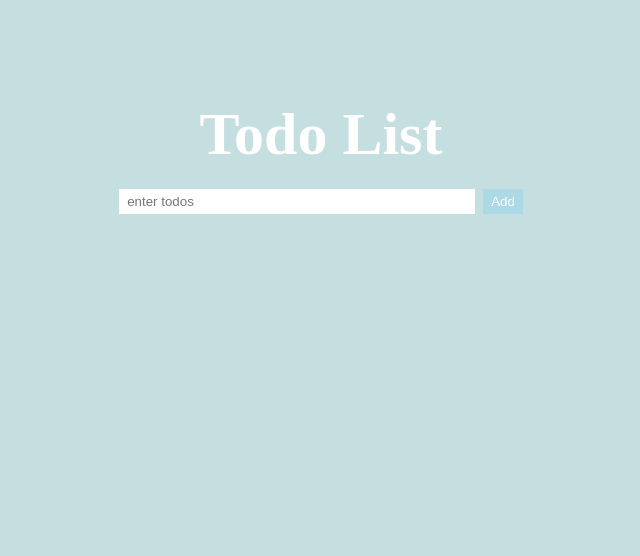
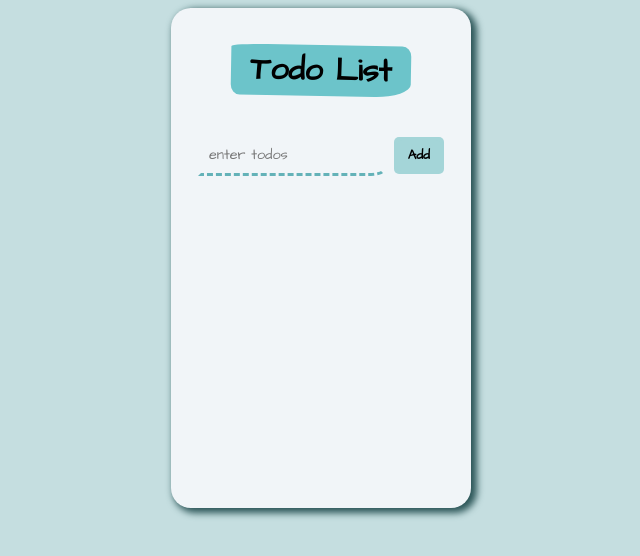
Before and after one commit to rabosian/react-todoList, a React (Create React App) app: page / in a window 1280 px wide. Shown: the top 556 px of the page, without its empty margins (319-959 px from the left). Built offline with nearby package versions, Linux system fonts and the light colour scheme.

Commit message:
finish styling

```diff
--- a/src/App.css
+++ b/src/App.css
@@ -1,39 +1,93 @@
+@import url('https://fonts.googleapis.com/css2?family=Architects+Daughter&display=swap');
+
+
 body {
     background-color: #c5dee0;
+    font-family: 'Architects Daughter', cursive;
+    min-height: 50vh;
+    box-sizing: border-box;
+    display: flex;
+    justify-content: center;
+    align-items: center;
+    text-align: center;
+
+}
+
+.container {
+    width: 100%;
+    height: auto;
+    min-height: 500px;
+    min-width: 300px;
+    max-width: 500px;
+    background: #f1f5f8;
+    border-radius: 20px;
+    padding: 1rem;
+    box-shadow: 4px 3px 7px 2px rgb(44, 86, 88);
+    box-sizing: border-box;
 }
 
 .header {
-    text-align: center;
-    margin-top: 100px;
+    display: flex;
+    align-items: center;
+    justify-content: center;
+    margin-bottom: 1rem;
 }
-h1 {
-    color: white;
-    font-size: 60px;
+.header h1 {
+    background-color: #6cc4ca;
+    transform: rotate(1deg);
+    padding: 0.2rem 1.2rem;
+    border-radius: 20% 5%/5% 20% 25% 20%;
+    font-size: 2rem;
+}
+
+.form input {
+    box-sizing: border-box;
+    background-color: transparent;
+    padding: 0.5rem;
+    border-bottom-right-radius: 15px 7px;
+    border: solid 3px transparent;
+    border-bottom: dashed 3px #64b2b8;
+    font-family: 'Architects Daughter', cursive;
+    font-size: 0.9rem;
+    width: 70%;
     margin-bottom: 20px;
 }
+.add-btn {
+    padding: 0;
+    border: none;
+    font-family: 'Architects Daughter', cursive;
+    padding: 3px;
+    border-radius: 5px;
+    background-color: #a4d5d8;
+    cursor: pointer;
+    margin-left: 8px;
+}
 
-input {
-    width: 340px;
-    padding: 5px 8px;
-    border: none;
-}
-.add-btn {
-    margin-left: 8px;
-    cursor: pointer;
-    background-color: lightblue;
-    border: none;
-    color: white;
-    padding: 5px 8px;
-}
 .delete-btn {
-    margin-left: 10px;
+    float: right;
     border: none;
     color: white;
     border-radius: 5px;
     background: none;
+    margin-left: 20px;
     padding-top: 4px;
     padding-bottom: 4px;
+    cursor: pointer;
 }
+
+.add-btn span {
+    background-color: #a4d5d8;
+    display: block;
+    padding: 0.4rem 0.7rem;
+    border: none;
+    border-radius: 5px;
+    font-weight: 700;
+}
+
+.add-btn span:hover {
+    color: rgb(226, 236, 236);
+}
+
 
 ul {
     list-style: none;
@@ -41,15 +95,7 @@ ul {
 
 li {
     font-size: 20px;
-    text-align: center;
+    text-align: left;
     margin: 12px 0;
+    padding: 0.5rem;
 }
-
-/* .todo-item {
-    margin: 10px auto 0 auto;
-    text-align: center;
-    line-height: 50px;
-    width: 400px;
-    height: 50px;
-    border: 2px solid lightblue;
-} */
--- a/src/App.jsx
+++ b/src/App.jsx
@@ -27,21 +27,29 @@ function App() {
 
   return (
     <main>
+      <div className='container'>
         <div className='header'>
           <h1>Todo List</h1>
+        </div>
+        <div className='form'>
           <input
             type="text"
             placeholder='enter todos'
             value={inputValue}
             onChange={(event) => setInputValue(event.target.value)} />
-        <button className='add-btn' onClick={addItem}>Add</button>
+          <button className='add-btn' onClick={addItem}>
+            <span>Add</span>
+          </button>
         </div>
 
+        <div>
           <ul>
             {items.map(item => {
               return <li key={item.id}>{item.value} <button className='delete-btn' onClick={() => deleteItem(item.id)}>❌</button></li>
             })}
           </ul>
+        </div>
+      </div>
     </main>
   );
 }
```
Lines whose indentation alone changed are shown as unchanged.
